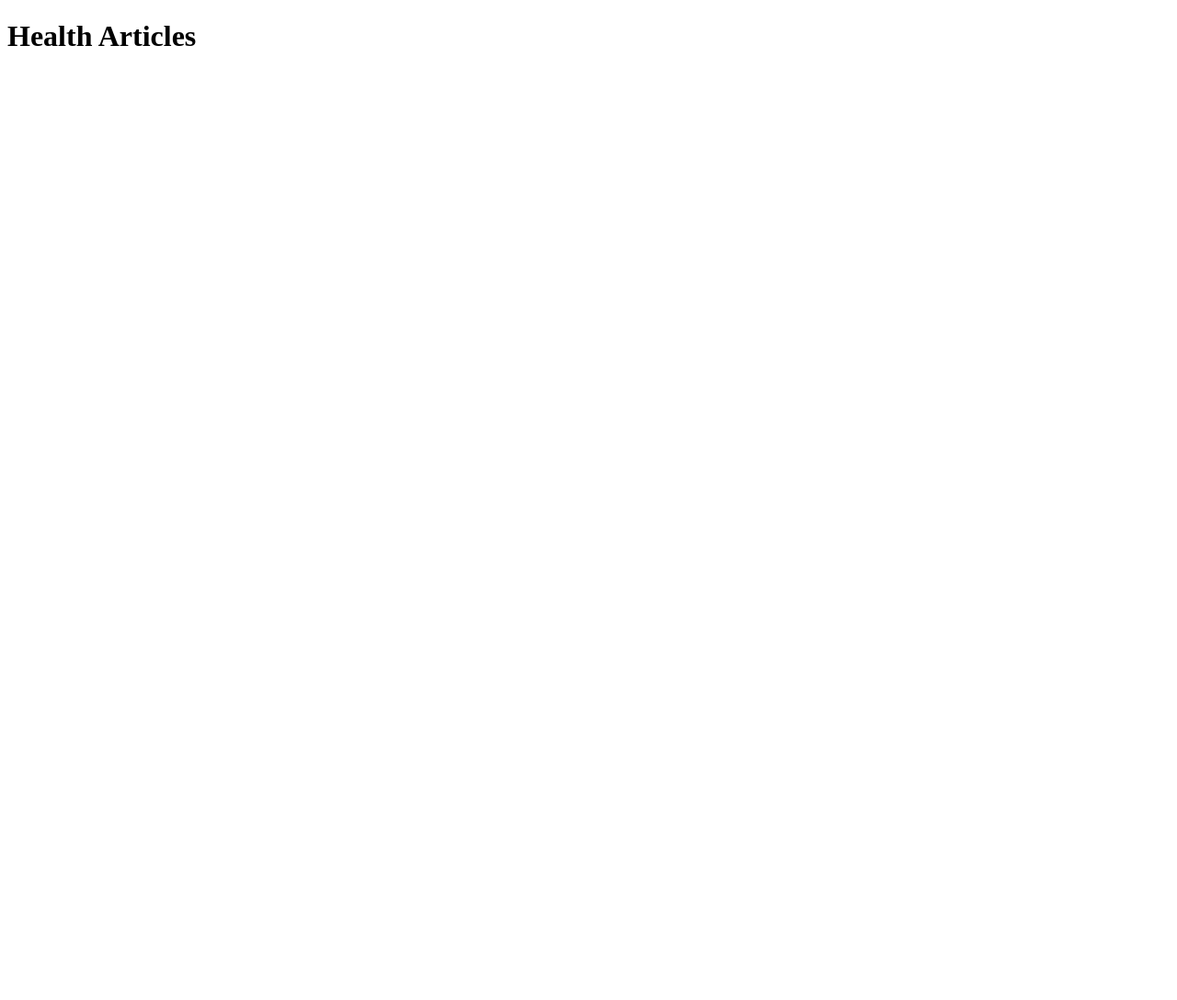
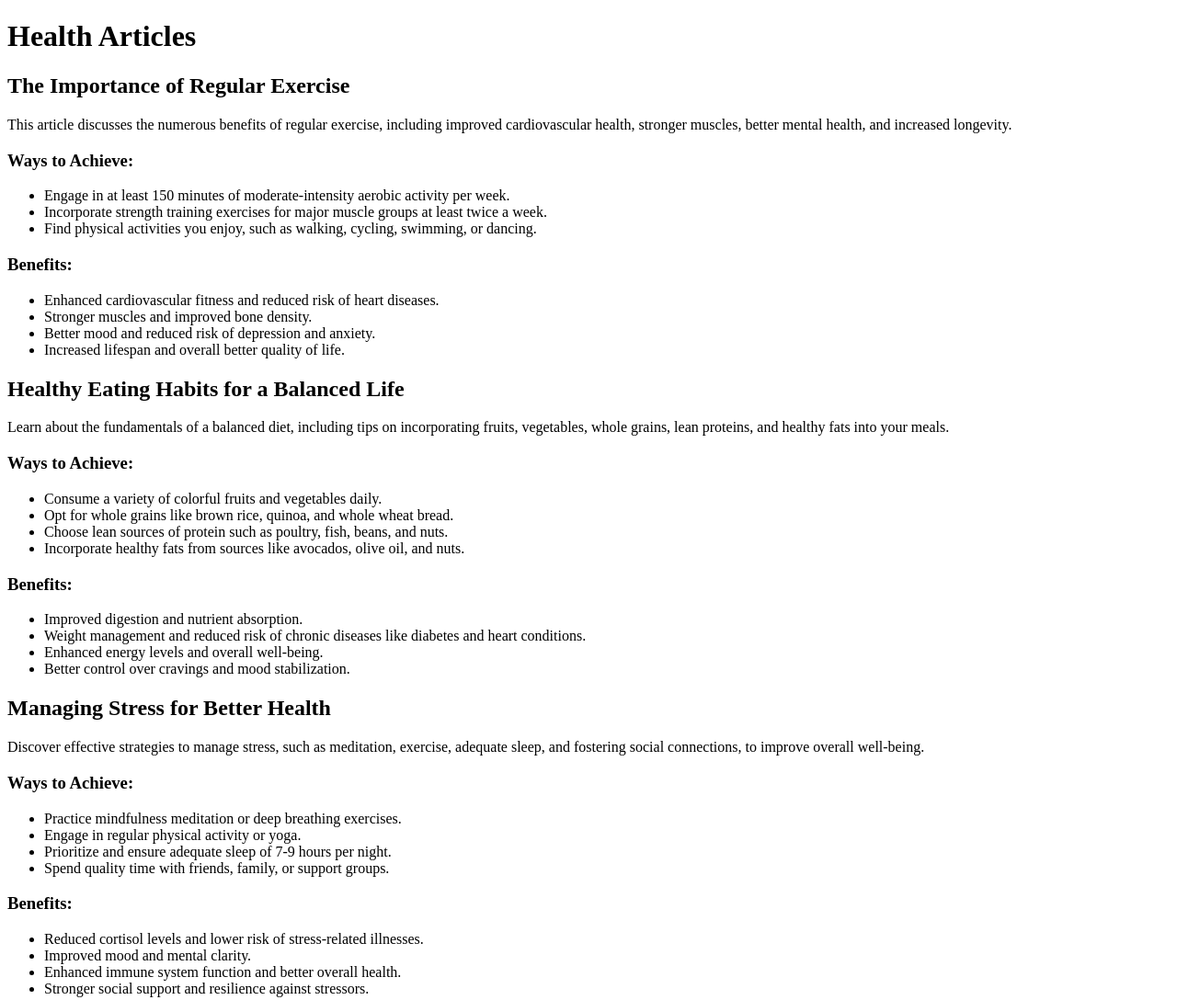
Before and after one commit to nima-nourinejad/javaScriptEssential, a plain HTML site: page healthArticle/health_article.html in a window 1280 px wide. Shown: the top 1088 px of the page at 92% size. Before the commit the page ends 800 px from the top, so only its background shows below. Drawn offline with Linux system fonts and the light colour scheme.

Commit message:
update  HealthArticle

```diff
--- /dev/null
+++ b/healthArticle/health.json
@@ -0,0 +1,66 @@
+{
+    "articles": [
+      {
+        "title": "The Importance of Regular Exercise",
+        "description": "This article discusses the numerous benefits of regular exercise, including improved cardiovascular health, stronger muscles, better mental health, and increased longevity.",
+        "ways_to_achieve": [
+          "Engage in at least 150 minutes of moderate-intensity aerobic activity per week.",
+          "Incorporate strength training exercises for major muscle groups at least twice a week.",
+          "Find physical activities you enjoy, such as walking, cycling, swimming, or dancing."
+        ],
+        "benefits": [
+          "Enhanced cardiovascular fitness and reduced risk of heart diseases.",
+          "Stronger muscles and improved bone density.",
+          "Better mood and reduced risk of depression and anxiety.",
+          "Increased lifespan and overall better quality of life."
+        ]
+      },
+      {
+        "title": "Healthy Eating Habits for a Balanced Life",
+        "description": "Learn about the fundamentals of a balanced diet, including tips on incorporating fruits, vegetables, whole grains, lean proteins, and healthy fats into your meals.",
+        "ways_to_achieve": [
+          "Consume a variety of colorful fruits and vegetables daily.",
+          "Opt for whole grains like brown rice, quinoa, and whole wheat bread.",
+          "Choose lean sources of protein such as poultry, fish, beans, and nuts.",
+          "Incorporate healthy fats from sources like avocados, olive oil, and nuts."
+        ],
+        "benefits": [
+          "Improved digestion and nutrient absorption.",
+          "Weight management and reduced risk of chronic diseases like diabetes and heart conditions.",
+          "Enhanced energy levels and overall well-being.",
+          "Better control over cravings and mood stabilization."
+        ]
+      },
+      {
+        "title": "Managing Stress for Better Health",
+        "description": "Discover effective strategies to manage stress, such as meditation, exercise, adequate sleep, and fostering social connections, to improve overall well-being.",
+        "ways_to_achieve": [
+          "Practice mindfulness meditation or deep breathing exercises.",
+          "Engage in regular physical activity or yoga.",
+          "Prioritize and ensure adequate sleep of 7-9 hours per night.",
+          "Spend quality time with friends, family, or support groups."
+        ],
+        "benefits": [
+          "Reduced cortisol levels and lower risk of stress-related illnesses.",
+          "Improved mood and mental clarity.",
+          "Enhanced immune system function and better overall health.",
+          "Stronger social support and resilience against stressors."
+        ]
+      },
+      {
+        "title": "The Importance of Adequate Sleep",
+        "description": "This article explores the significance of sleep for health, discussing its role in cognitive function, immune system regulation, and overall physical and mental health.",
+        "ways_to_achieve": [
+          "Establish a consistent sleep schedule, going to bed and waking up at the same time daily.",
+          "Create a relaxing bedtime routine to signal your body that it's time to wind down.",
+          "Limit screen time before bed and create a comfortable sleep environment."
+        ],
+        "benefits": [
+          "Improved cognitive function, concentration, and memory.",
+          "Enhanced immune system and better ability to fight off infections.",
+          "Lower risk of heart diseases, obesity, and mental health issues.",
+          "Improved mood and emotional regulation."
+        ]
+      }
+    ]
+  }
--- a/healthArticle/health_article.js
+++ b/healthArticle/health_article.js
@@ -0,0 +1,49 @@
+var xhr = new XMLHttpRequest();
+var url = './health.json';
+xhr.open('GET', url, true);
+xhr.responseType = 'json';
+xhr.onload = function() {
+	var articles = xhr.response.articles;
+	var articlesDiv = document.getElementById('articles');
+	articles.forEach(function(article) {
+		var articleDiv = document.createElement('div');
+		articleDiv.classList.add('article');
+
+		var title = document.createElement('h2');
+		title.textContent = article.title;
+
+		var description = document.createElement('p');
+		description.textContent = article.description;
+
+		var waysHeader = document.createElement('h3');
+		waysHeader.textContent = 'Ways to Achieve:';
+
+		var waysList = document.createElement('ul');
+		article.ways_to_achieve.forEach(function(way) {
+		  var listItem = document.createElement('li');
+		  listItem.textContent = way;
+		  waysList.appendChild(listItem);
+		});
+
+		var benefitsHeader = document.createElement('h3');
+		benefitsHeader.textContent = 'Benefits:';
+
+		var benefitsList = document.createElement('ul');
+		article.benefits.forEach(function(benefit) {
+		  var listItem = document.createElement('li');
+		  listItem.textContent = benefit;
+		  benefitsList.appendChild(listItem);
+		});
+
+		articleDiv.appendChild(title);
+		articleDiv.appendChild(description);
+		articleDiv.appendChild(waysHeader);
+		articleDiv.appendChild(waysList);
+		articleDiv.appendChild(benefitsHeader);
+		articleDiv.appendChild(benefitsList);
+
+		articlesDiv.appendChild(articleDiv);
+	  });
+
+}
+xhr.send();
```
Also changed, not shown: healthArticle/health_article.json (deleted, +0 -66 lines), healthArticle/health_article.html (line endings or trailing spaces).
